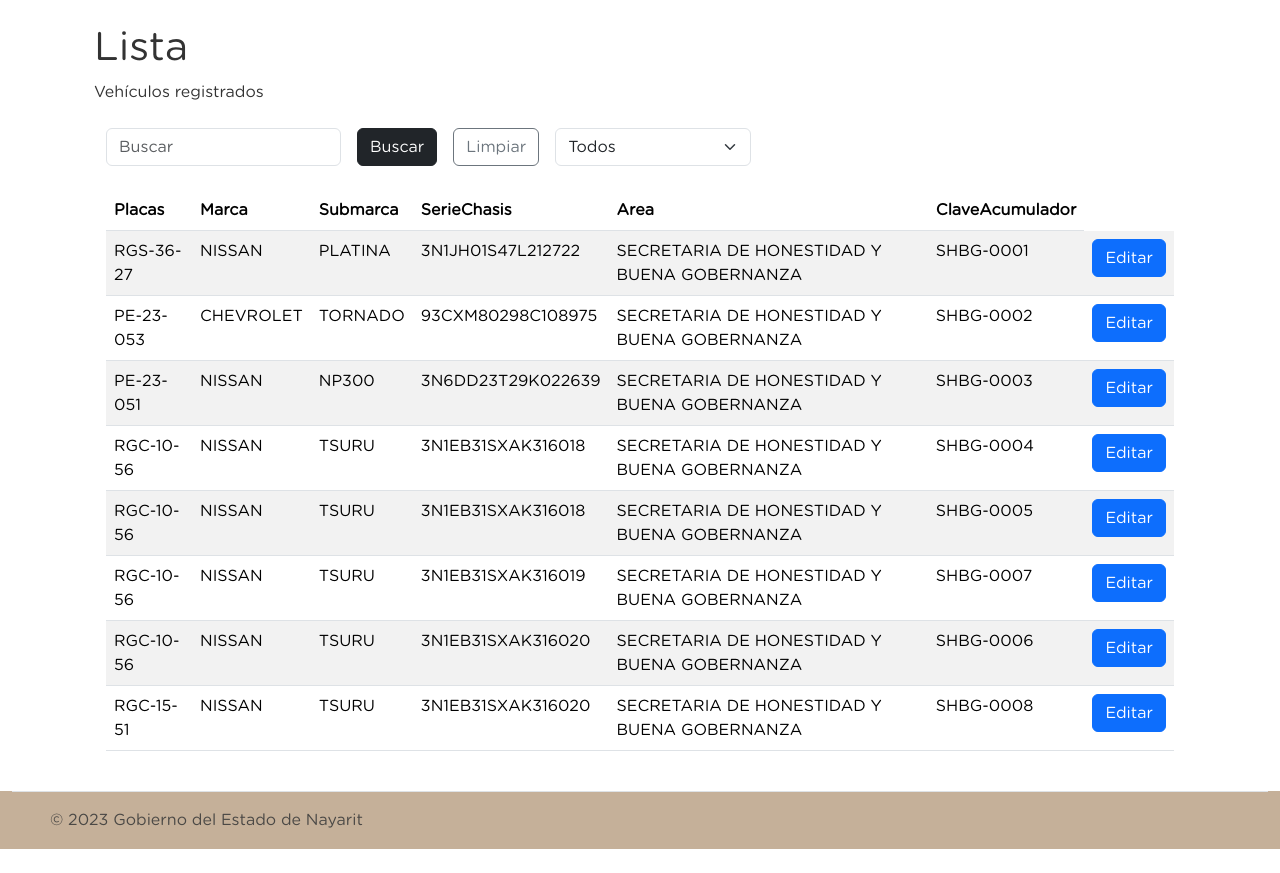
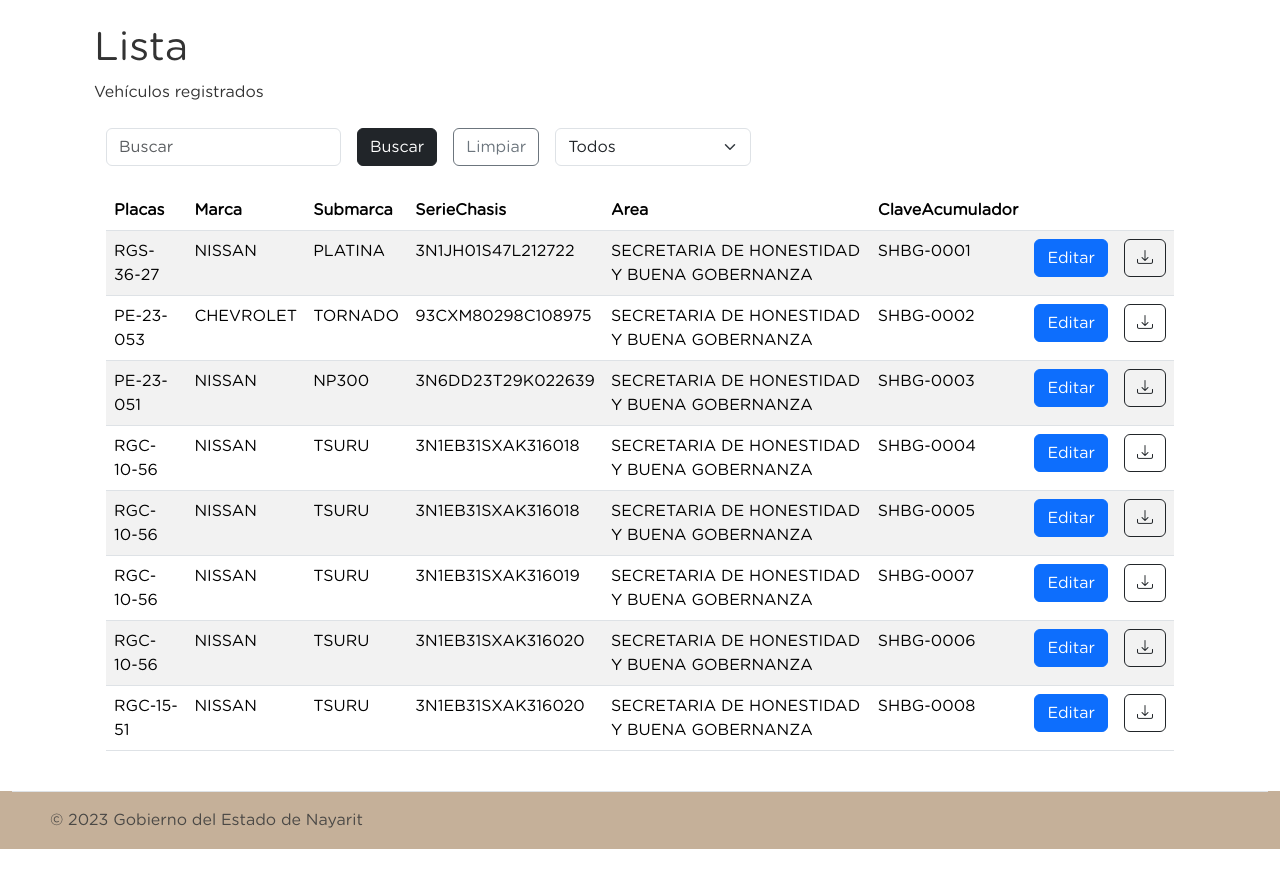
Before and after one commit to angel-ayaya/acumuladores_django, a Django app: page / in a window 1280 px wide. Shown: the part 111-984 px from the top of the page. Run offline with Django 4.2, Linux system fonts and the light colour scheme; a user stored in the database is signed in; data comes from the database, SQL or seed files in the repository.

Commit message:
Add QR download functionality and display download button in vehicle list

```diff
--- a/myapp/templates/catalogue.html
+++ b/myapp/templates/catalogue.html
@@ -83,6 +83,10 @@
                             <a href="{{ qr.QR.url }}" target="_blank">
                                 <img src="{{ qr.QR.url }}" class="card-img-top img-fluid border-bottom border-2">
                             </a>
+                            <div class="card-body">
+                                <h5 class="card-title">{{ qr.ClaveAcumulador }}</h5>
+                                <button type="button" class="btn btn-outline-dark" onclick="downloadImg('{{ qr.QR.url }}')">Descargar</button>
+                            </div>
                             <!-- Resto del código de la tarjeta -->
                         {% else %}
                             <p>No hay archivo QR disponible</p>
--- a/myapp/templates/inicio.html
+++ b/myapp/templates/inicio.html
@@ -58,6 +58,8 @@
                                     <th>SerieChasis</th>
                                     <th>Area</th>
                                     <th>ClaveAcumulador</th>
+                                    <th></th>
+                                    <th></th>
                                 </tr>
                             </thead>
                             <tbody>
@@ -69,7 +71,20 @@
                                     <td>{{ vehiculo.SerieChasis }}</td>
                                     <td>{{ vehiculo.Area }}</td>
                                     <td>{{ vehiculo.ClaveAcumulador }}</td>
-                                    <td><a href="{% url 'inicio:editar_vehiculo' vehiculo.id %}" class="btn btn-primary">Editar</a></td>
+                                    <td>
+                                        <a href="{% url 'inicio:editar_vehiculo' vehiculo.id %}" class="btn btn-primary">Editar</a>
+                                    </td>
+                                    <td>
+                                        <!-- Recorrer los QRs para mostrar el botón de descarga -->
+                                        {% for qr in qrs %}
+                                            <!-- Si el QR pertenece al vehículo, mostrar el botón de descarga -->
+                                            {% if qr.ClaveAcumulador == vehiculo.ClaveAcumulador %}
+                                                <button type="button" class="btn btn-outline-dark" onclick="downloadImg('{{ qr.QR.url }}')">
+                                                    <i class="bi bi-download"></i>
+                                                </button>
+                                            {% endif %}
+                                        {% endfor %}
+                                    </td>
                                 </tr>
                                 {% endfor %}
                             </tbody>
@@ -78,9 +93,25 @@
                 </div>
             </div>
         </div>
+
+
     </div>
 </div>
 
+<script>
+    function downloadImg(rutaImagen) {
+    // Crear un enlace temporal para la descarga
 
+    var link = document.createElement("a");
+    link.href = "../" + rutaImagen;
+    link.download = rutaImagen;
+
+    // Simular un clic en el enlace para iniciar la descarga
+    document.body.appendChild(link);
+    link.click();
+    console.log(link);
+    document.body.removeChild(link);
+}
+</script>
 
 {% endblock %}
--- a/myapp/templates/layout.html
+++ b/myapp/templates/layout.html
@@ -6,7 +6,11 @@
     <meta charset="UTF-8">
     <meta name="viewport" content="width=device-width, initial-scale=1.0">
     <title>Document</title>
+    <!-- Bootstrap CSS -->
     <link href="https://cdn.jsdelivr.net/npm/bootstrap@5.3.2/dist/css/bootstrap.min.css" rel="stylesheet" integrity="sha384-T3c6CoIi6uLrA9TneNEoa7RxnatzjcDSCmG1MXxSR1GAsXEV/Dwwykc2MPK8M2HN" crossorigin="anonymous">
+    <!-- Bootstrap Font Icon CSS -->
+    <link rel="stylesheet" href="https://cdn.jsdelivr.net/npm/bootstrap-icons@1.5.0/font/bootstrap-icons.css">
+    <!-- Custom CSS -->
     <link href="{% static 'main.css' %}" rel="stylesheet">
 </head>
 <body>
--- a/myapp/views.py
+++ b/myapp/views.py
@@ -33,6 +33,9 @@
 
     vehiculos = Vehiculo.objects.all()
 
+    # Aquí agregamos una consulta para obtener todos los QRs.
+    qrs = QR.objects.all()
+
     if search_term:
         if filter_type == 'placas':
             vehiculos = vehiculos.filter(Placas__icontains=search_term)
@@ -50,8 +53,9 @@
             pass
 
     ctx = {
-        'vehiculos': vehiculos
-        }
+        'vehiculos': vehiculos,
+        'qrs': qrs  # Agregamos los QRs al contexto.
+    }
 
     return render(request, "inicio.html", ctx)
 
```
